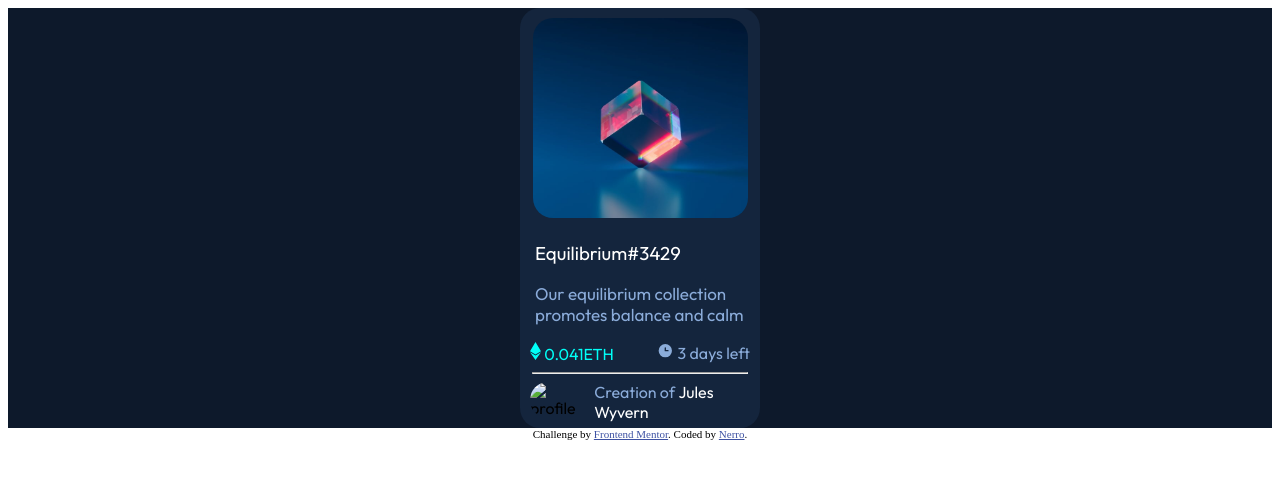
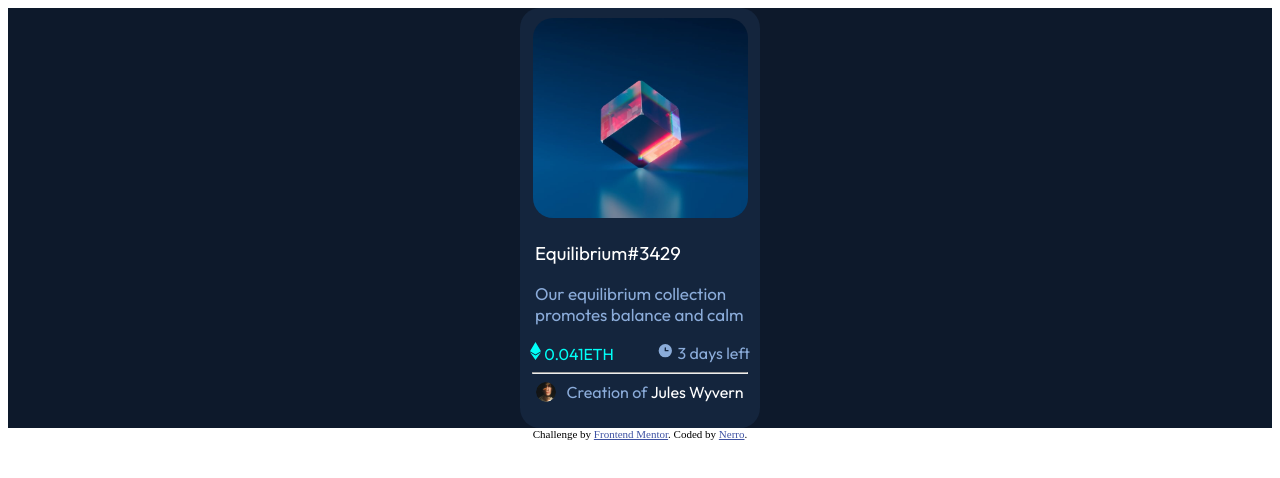
Before and after one commit to Nerro13/NFT-card-challenge, a plain HTML site: page index.html in a window 1280 px wide. Drawn offline with Linux system fonts and the light colour scheme.

Commit message:
Update index.html

```diff
--- a/index.html
+++ b/index.html
@@ -43,7 +43,7 @@
       <hr width="97%">
       <div class="last">
         <div class="crestry">
-          <img src="/nft-preview-card-component-main/images/image-avatar.png" alt="profile">
+          <img src="./images/image-avatar.png" alt="profile">
         </div>
         <div class="jules">
           Creation of <b> Jules Wyvern</b>
```
